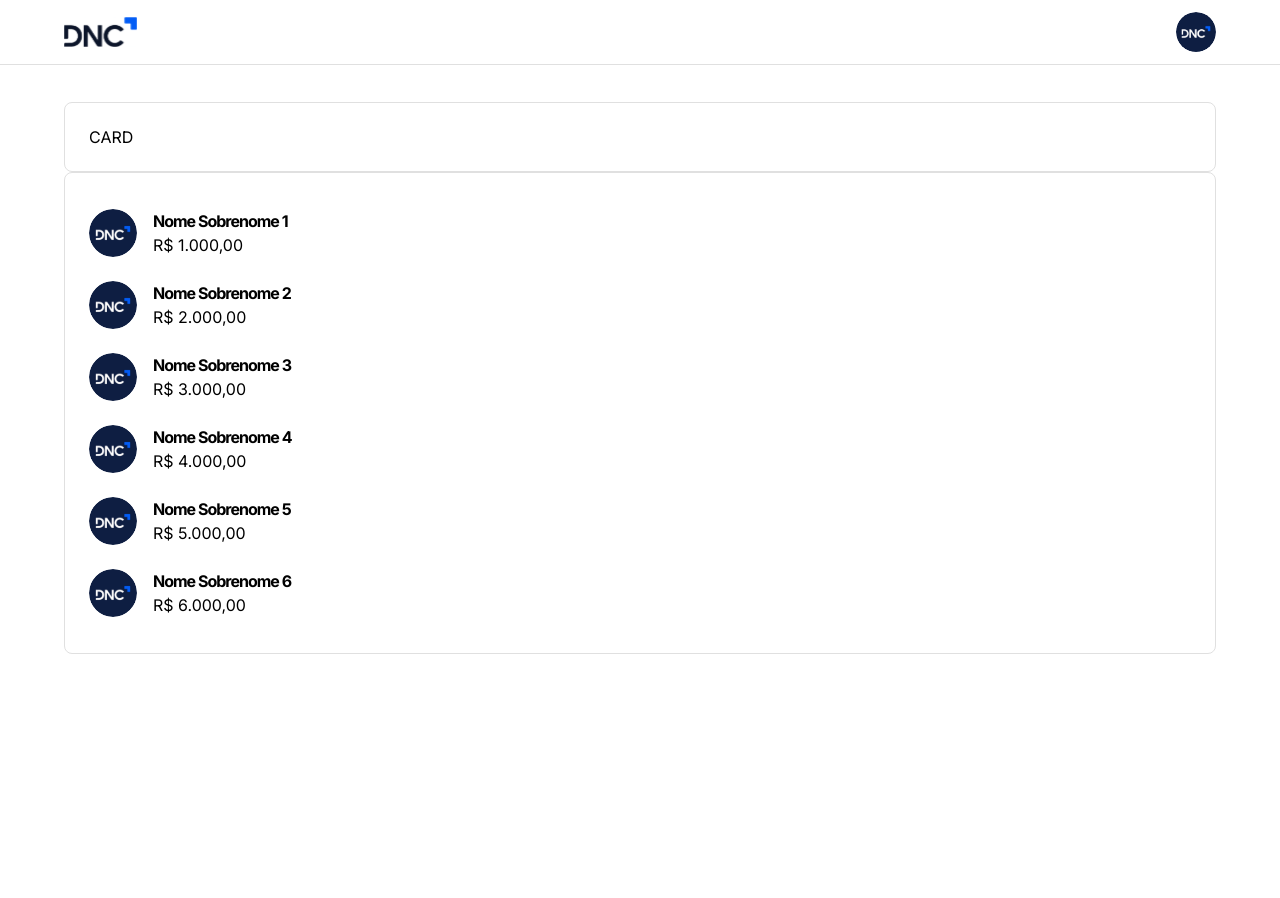
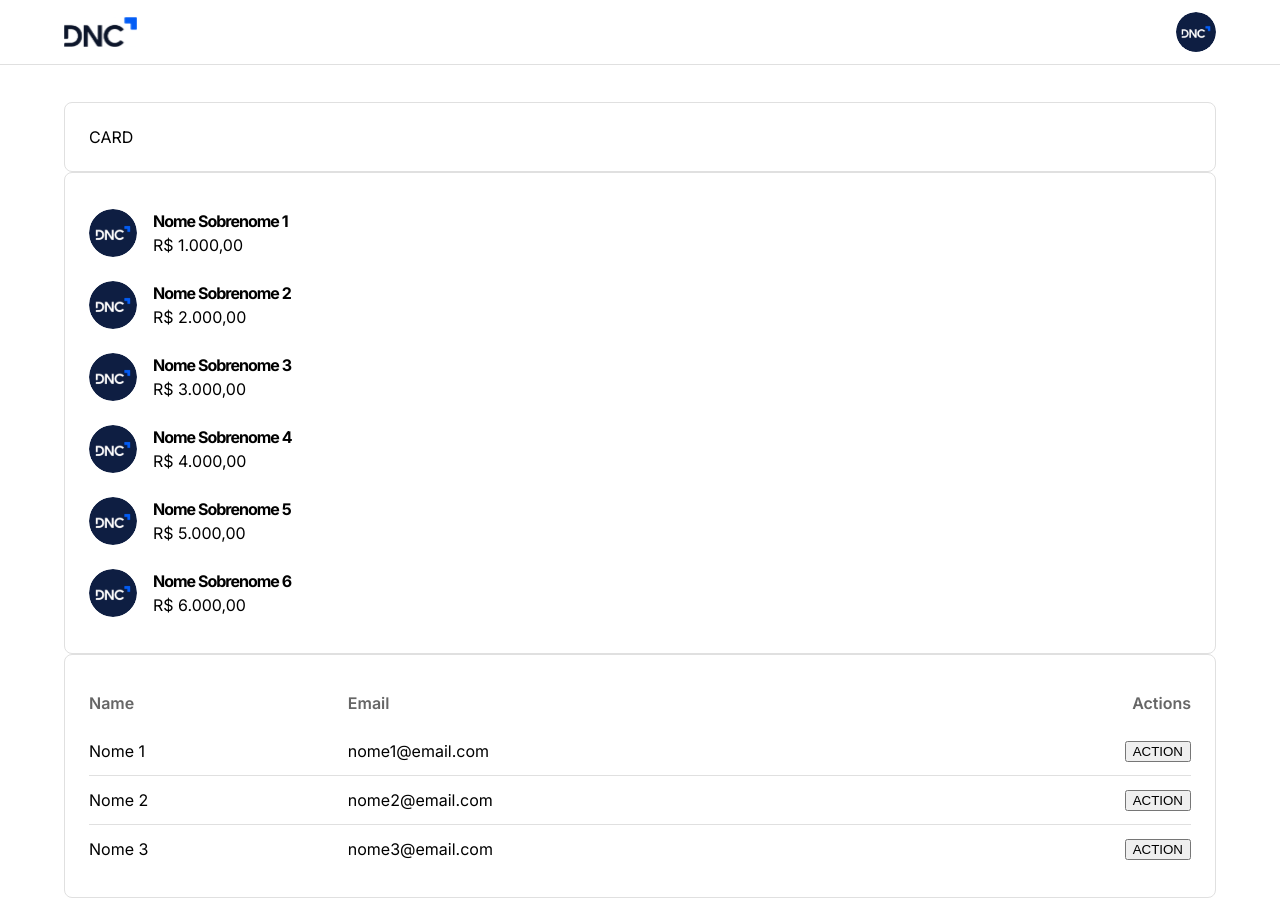
Before and after one commit to JonatasPablo/dnc-sales-dashboard-jp, a React (Vite) app: page /home in a window 1280 px wide. Before the commit the page ends 800 px from the top, so only its background shows below. Built offline with nearby package versions, Linux system fonts and the light colour scheme.

Commit message:
Feat: Table Component

```diff
--- /dev/null
+++ b/src/components/CustomTable.tsx
@@ -0,0 +1,66 @@
+import styled from 'styled-components'
+import { CustomTableProps } from '@/types'
+import { pxToRem } from '@/utils'
+
+const TableWrapper = styled.div`
+  overflow-x: auto;
+  width: 100%;
+  table {
+    width: 100%;
+    border-collapse: collapse;
+
+    th,
+    td {
+      height: ${pxToRem(48)};
+      padding: 0 ${pxToRem(8)} 0 0;
+      text-align: left;
+      &:last-child {
+        text-align: right;
+        padding: 0;
+      }
+    }
+
+    th {
+      color: ${(props) => props.theme.typographies.subtitle};
+      font-weight: 600;
+    }
+
+    tr {
+      border-bottom: ${pxToRem(1)} solid ${(props) => props.theme.appDefaultStroke};
+      &:last-child {
+        border-bottom: none;
+      }
+    }
+  }
+`
+function CustomTable(props: CustomTableProps){
+  const {headers, rows} = props
+  return <TableWrapper>
+      <table>
+        <thead>
+          <tr>
+            {
+              headers.map((header, index) => (
+                <th key={index}>{header}</th>
+              ))
+            }
+          </tr>
+        </thead>
+        <tbody>
+          {
+            rows.map((row, rowIndex) => (
+              <tr key={rowIndex}>
+                {
+                  row.map((cell, cellIndex) => (
+                    <td key={cellIndex}>{cell}</td>
+                  ))
+                }
+              </tr>
+            ))
+          }
+        </tbody>
+      </table>
+    </TableWrapper>
+}
+
+export default CustomTable;
--- a/src/components/index.ts
+++ b/src/components/index.ts
@@ -1,4 +1,5 @@
 export { default as AvatarsList } from './AvatarList'
+export { default as CustomTable} from './CustomTable'
 export {default as FormComponent} from './FormComponent'
 export {default as Header} from './Header'
 export * from './CardComponents'
--- a/src/pages/Home.tsx
+++ b/src/pages/Home.tsx
@@ -1,4 +1,4 @@
-import { AvatarsList, CardComponent, Header } from '@/components'
+import { AvatarsList, CardComponent, CustomTable, Header } from '@/components'
 import { Container } from '@mui/material'
 import { currencyConverter } from '@/utils'
 
@@ -35,6 +35,28 @@
       subtitle: currencyConverter(6000),
     },
   ]
+
+  const mockTableData = {
+    headers: ['Name', 'Email', 'Actions'],
+    rows: [
+      [
+        <span>Nome 1</span>,
+        <span>nome1@email.com</span>,
+        <button>ACTION</button>
+      ],
+      [
+        <span>Nome 2</span>,
+        <span>nome2@email.com</span>,
+        <button>ACTION</button>
+      ],
+      [
+        <span>Nome 3</span>,
+        <span>nome3@email.com</span>,
+        <button>ACTION</button>
+      ]
+    ]
+  }
+
   return (
     <>
       <Header />
@@ -43,6 +65,9 @@
           <CardComponent>
             <AvatarsList listData={mockListData}/>
           </CardComponent>
+          <CardComponent>
+            <CustomTable headers={mockTableData.headers} rows={mockTableData.rows}/>
+          </CardComponent>
         </Container>
       </>
   )
--- /dev/null
+++ b/src/types/customTable.d.ts
@@ -0,0 +1,4 @@
+export interface CustomTableProps {
+  headers: string[]
+  rows: React.ReactNode[][]
+}
--- a/src/types/index.ts
+++ b/src/types/index.ts
@@ -1,4 +1,5 @@
 export * from './AvatarsList'
+export * from './customTable'
 export * from './theme'
 export * from './typographies'
 export * from './formComponents'
```
